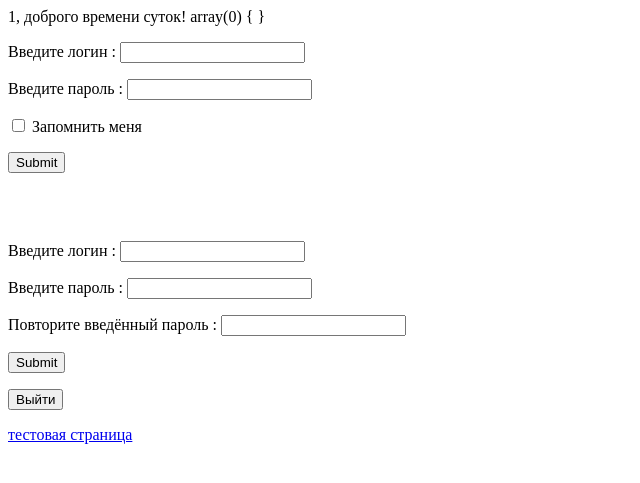
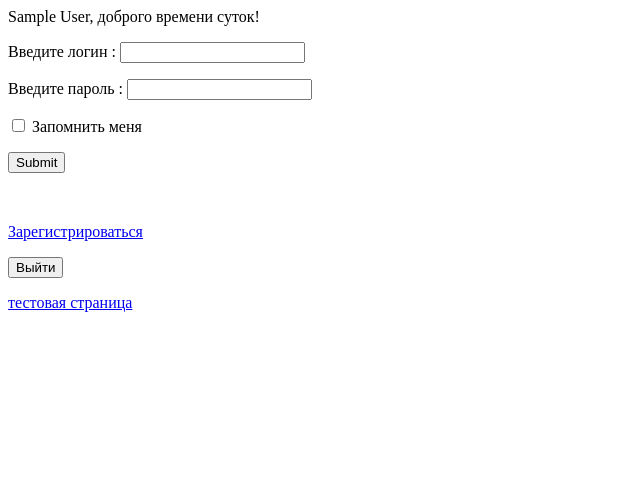
Before and after one commit to blablavlad/one-, a PHP site: page / in a window 1280 px wide. Shown: the top 483 px of the page, without its empty margins (0-640 px from the left). Run offline with PHP 8.4, Linux system fonts and the light colour scheme; the visitor is signed in with stand-in values (Sample User, id 1); data that the repository does not hold is empty.

Commit message:
change structure_2.4

```diff
--- a/index.php
+++ b/index.php
@@ -11,23 +11,14 @@
 </head>
 <body>
 
-	<?php
-		include 'registration.php';
-	?>
-
 	<form action="index.php" method="post">
 		<p>Введите логин : <input type="text" name="login"></p>
 		<p>Введите пароль : <input type="text" name="password"></p>
 		<p><input type="checkbox" name="remember"> Запомнить меня</p>
-		<p><input type="submit"></p> <br><br>
+		<p><input type="submit"></p> <br>
 	</form>
 
-	<form action="index.php" method="post">
-		<p>Введите логин : <input type="text" name="login" value="<?php echo @$_POST['login']; ?>"></p>
-		<p>Введите пароль : <input type="password" name="password" value="<?php echo @$_POST['password']; ?>"></p>
-		<p>Повторите введённый пароль : <input type="password" name="password_2"></p>
-		<p><input type="submit" name="do_registration"></p>
-	</form>
+	<p><a href="registration_page.php">Зарегистрироваться</a></p>
 
 	<form action="exit.php" method="post">
 		<p><input type="submit" name="exit" value="Выйти"></p>
--- a/log_in.php
+++ b/log_in.php
@@ -9,10 +9,7 @@
 		$log_in = $mysqli->query("SELECT `name`, `password` FROM $db_table WHERE `name` = '$log' AND `password` = '$pas'");
 
 		$logg = $log_in->fetch_array();
-		// echo $logg['name'];
-		// echo $logg['password'];
 
-		// var_dump($log_in);
 		if ($log_in->num_rows > 0) {
 			$_SESSION['user_loged_in'] = true;
 			$_SESSION['user_name'] = $logg['name'];
@@ -23,8 +20,13 @@
 	}
 	}
 
+	//если в сессии есть переменная с именем пользователя
+	if (isset($_SESSION['user_name']) && isset($_SESSION['user_loged_in'])) {
+		// setcookie("login", $_SESSION['user_name'], time()+60*60*24*30);
+		echo '<p>'. $_SESSION['user_name'] . ', доброго времени суток!';
+	}
 	// если куки уже были установлены
-	if (isset($_COOKIE['login'])) {
+	elseif (isset($_COOKIE['login'])) {
 		$_SESSION['user_loged_in'] = true;
 		$_SESSION['user_name'] = $_COOKIE['login'];
 		echo '<p>'. $_SESSION['user_name'] . ', доброго времени суток!';
@@ -44,4 +46,7 @@
 		$log = $_POST['login'];
 		$pas = $_POST['password'];
 		login();
+		if (isset($_SESSION['user_loged_in'])) {
+			echo '<p>'. $_SESSION['user_name'] . ', доброго времени суток!';
+		}
 	}
--- a/new_page.php
+++ b/new_page.php
@@ -12,7 +12,10 @@
 
 	<?php
 	if (isset($_SESSION['user_loged_in'])) {
-		echo '<p>'. $_SESSION['user_name'] . ' , доброго времени суток';
+		echo '<p>'. $_SESSION['user_name'] . ' , доброго времени суток<p> <p><a href="index.php">вернуться назад</a></p>';
+	}
+	else {
+		echo '<p>Вы не вошли<br><a href="index.php">Войти</a></p>';
 	}
 
 	?>
```
Also changed, not shown: registration_page.php (added, +23 -0 lines).
